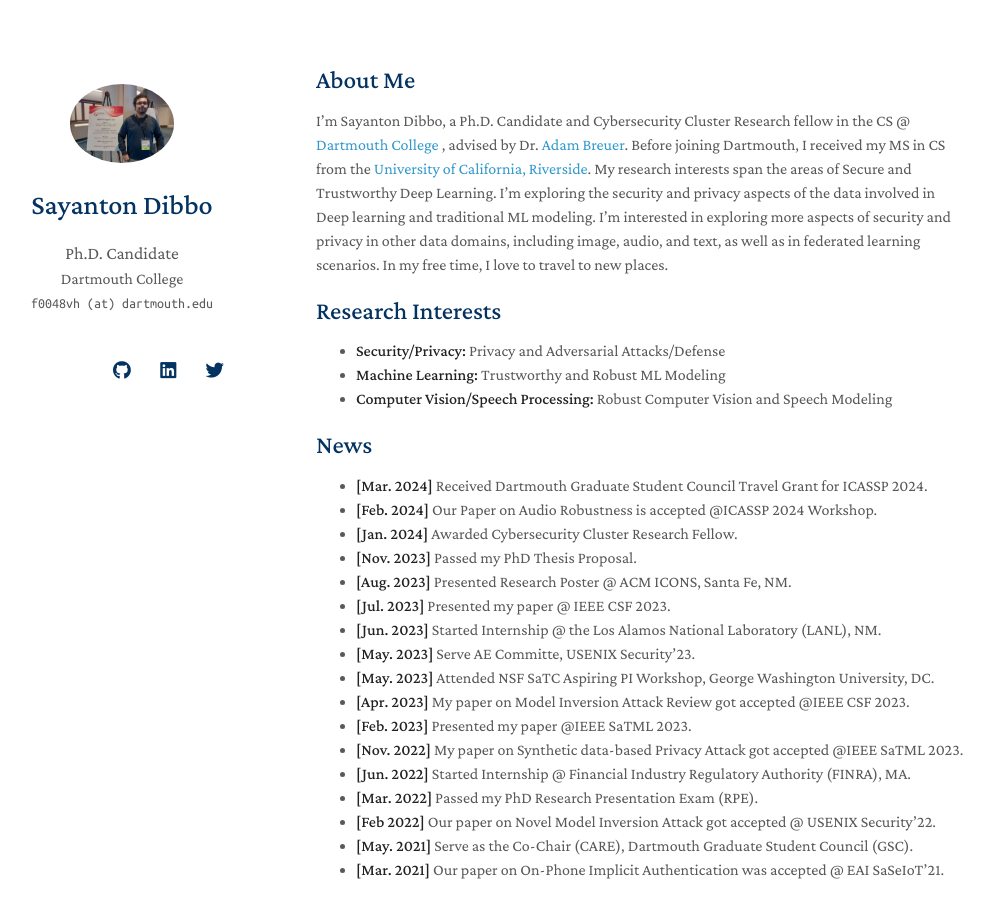
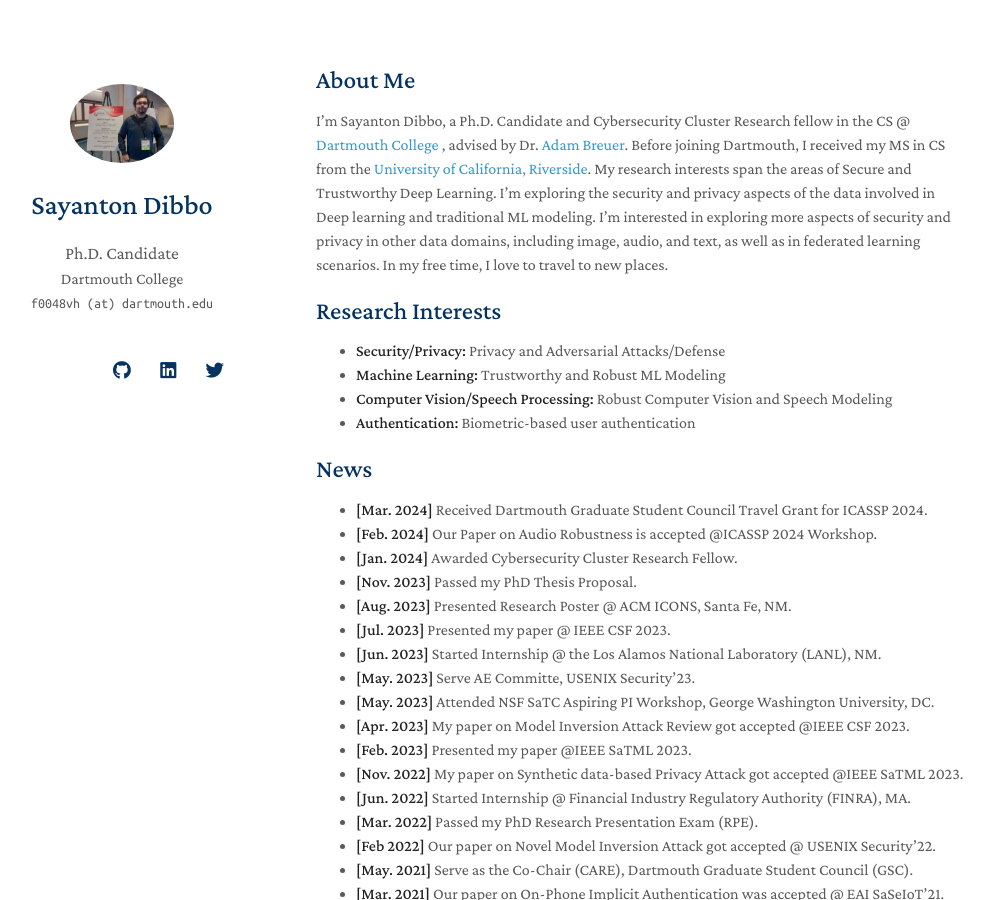
Before and after one commit to SayantonDibbo/SayantonDibbo.github.io, a Jekyll site: the page built from index.md, in a window 1280 px wide and 900 px high. Shown: the whole window, without its empty margins (154-1148 px from the left). Built offline with Jekyll 4.4.1, drawn with Linux system fonts in a browser that asks for light colours; nearby versions of some CDN libraries; a style sheet for code colours, icons or effects is not loaded; our own code applies the rules of GitHub Pages for plain Markdown files.

Commit message:
Update index.md

```diff
--- a/index.md
+++ b/index.md
@@ -14,6 +14,7 @@
 - **Security/Privacy:** Privacy and Adversarial Attacks/Defense
 - **Machine Learning:** Trustworthy and Robust ML Modeling
 - **Computer Vision/Speech Processing:** Robust Computer Vision and Speech Modeling
+- **Authentication:** Biometric-based user authentication
 
 
 ## News
```
